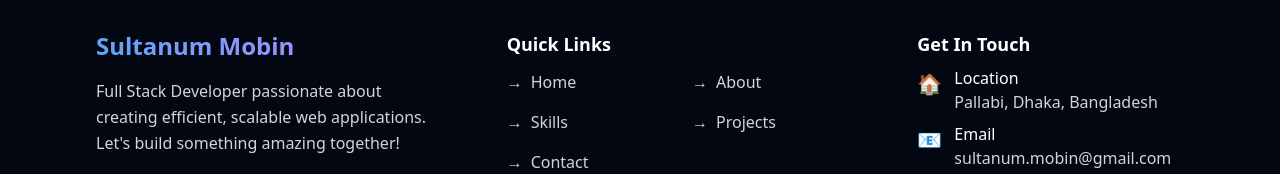
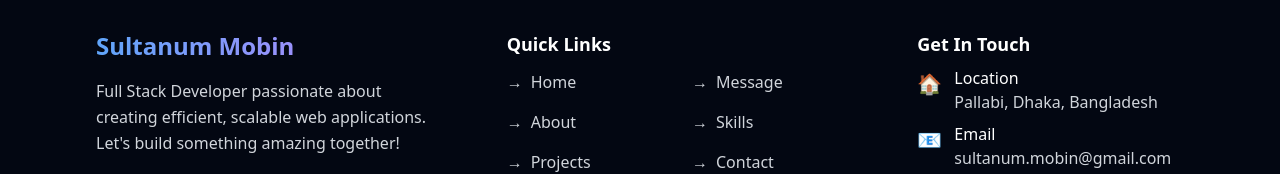
Before and after one commit to smsultan76/portfolio, a Next.js app: page /login in a window 1280 px wide. Shown: the part 845-1019 px from the top of the page. Built offline with nearby package versions, Linux system fonts and the light colour scheme.

Commit message:
USER_CONFIG messagePageUrl

```diff
--- a/app/components/Footer.tsx
+++ b/app/components/Footer.tsx
@@ -7,6 +7,7 @@ import { USER_CONFIG } from '../config/user-config';
 
 const quickLinks = [
   { name: 'Home', href: '/' },
+  { name: 'Message', href: USER_CONFIG.messagePageUrl},
   { name: 'About', href: '#about' },
   { name: 'Skills', href: '/#skills' },
   { name: 'Projects', href: '/#projects' },
@@ -196,7 +197,7 @@ export default function Footer() {
               viewport={{ once: true }}
             >
               <motion.a
-                href={USER_CONFIG.contactPageUrl}
+                href={USER_CONFIG.messagePageUrl}
                 className="inline-flex items-center space-x-3 bg-gradient-to-r from-blue-600 to-purple-600 hover:from-blue-700 hover:to-purple-700 text-white px-6 py-3 rounded-lg font-semibold transition-all duration-300 shadow-lg hover:shadow-blue-500/25"
                 whileHover={{ scale: 1.05, y: -2 }}
                 whileTap={{ scale: 0.95 }}
```
